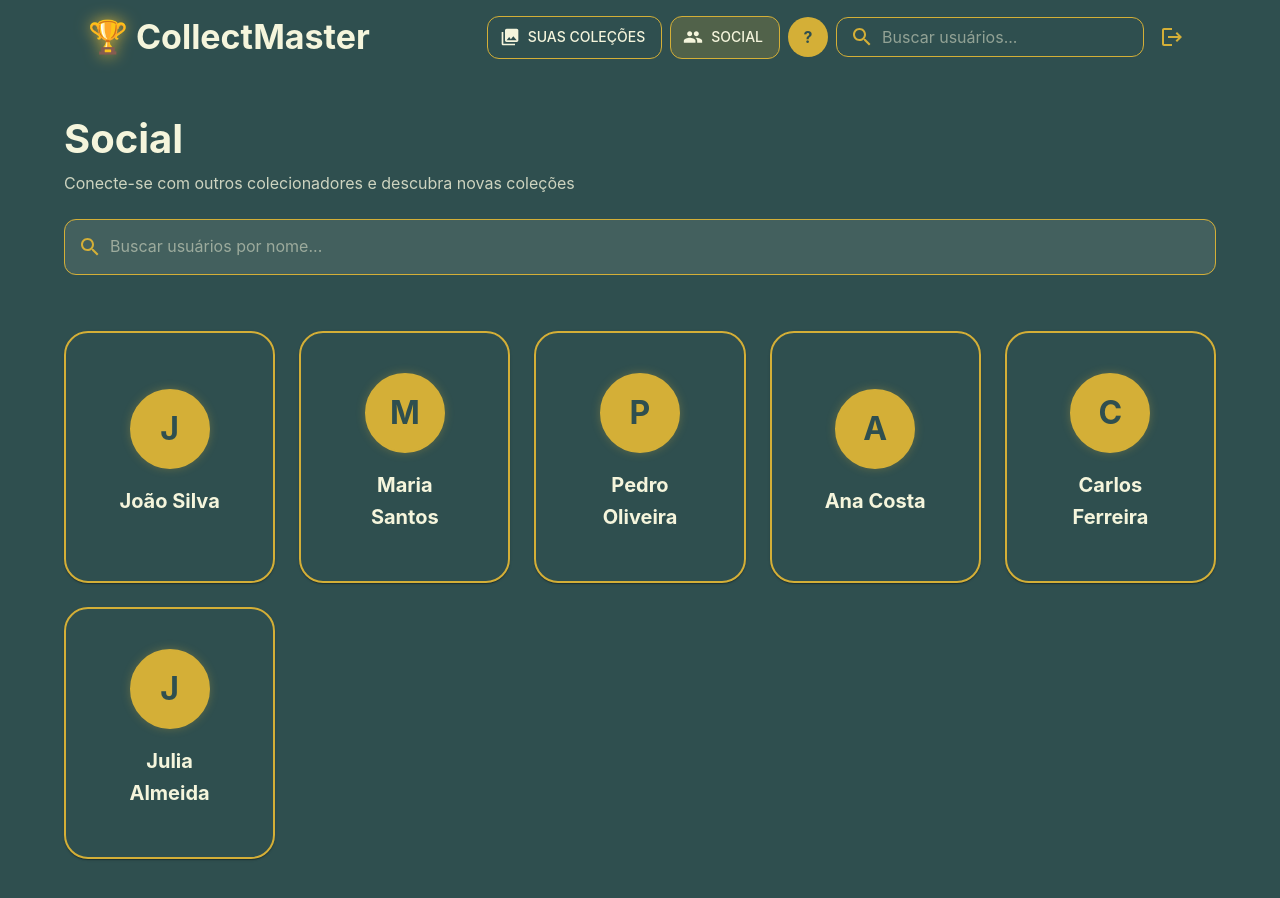
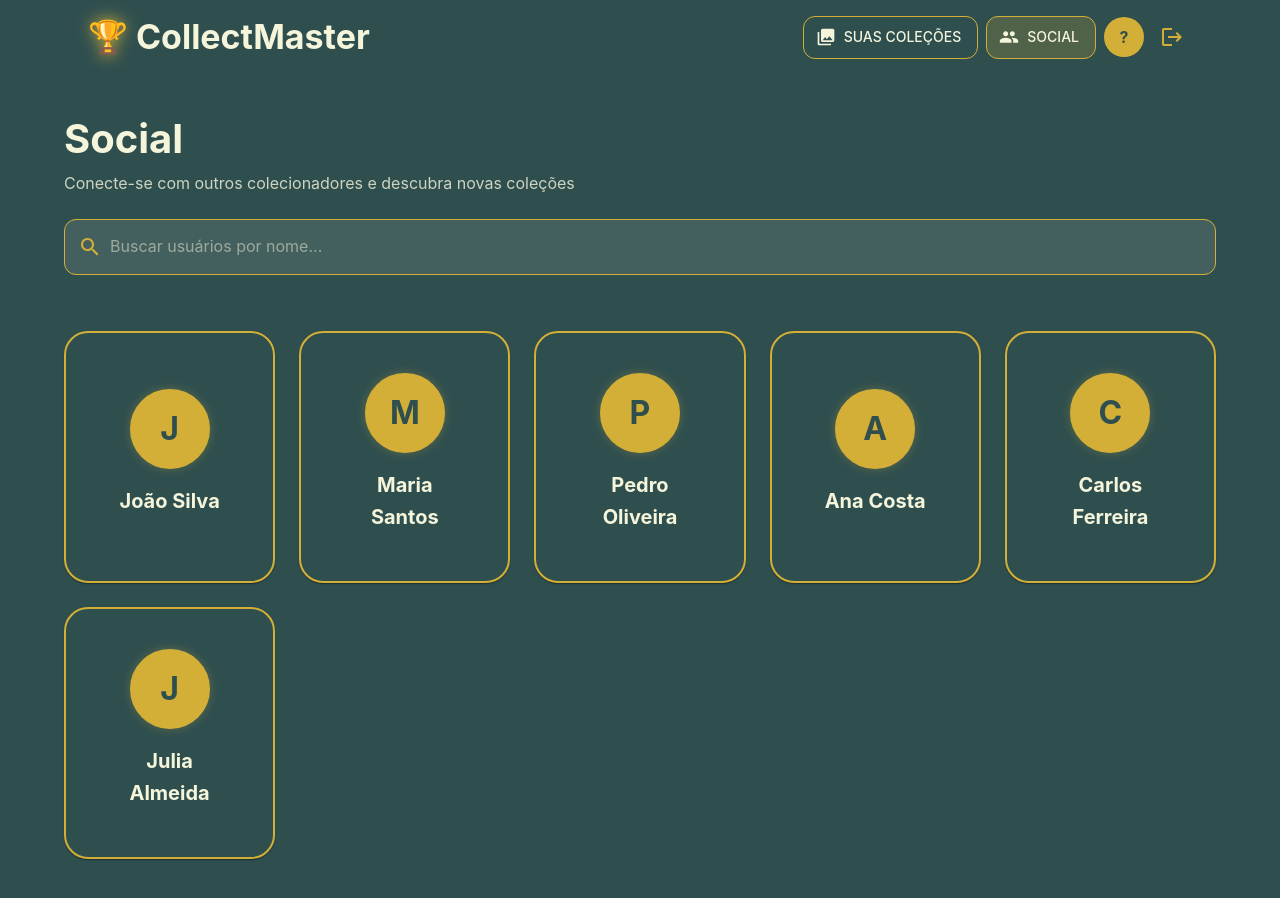
Before and after one commit to g-ribeirods/CollectMaster, a React (Vite) app: page /social in a window 1280 px wide. Built offline with nearby package versions, Linux system fonts and the light colour scheme.

Commit message:
search bar on social page removed

```diff
--- a/src/pages/Profile/ProfilePage.jsx
+++ b/src/pages/Profile/ProfilePage.jsx
@@ -163,22 +163,6 @@ const ProfilePage = () => {
                 {user?.name ? user.name[0].toUpperCase() : '?'}
               </Avatar>
             </Box>
-
-            {/* Ícone de Busca */}
-            {!hideSearch && (
-              <IconButton
-                sx={{
-                  color: '#D4AF37',
-                  display: { xs: 'none', sm: 'flex' },
-                  ml: 1,
-                  '&:hover': {
-                    bgcolor: 'rgba(212, 175, 55, 0.1)',
-                  }
-                }}
-              >
-                <SearchIcon />
-              </IconButton>
-            )}
 
             {/* Botão de Logout */}
             <IconButton
--- a/src/pages/Social/Social.jsx
+++ b/src/pages/Social/Social.jsx
@@ -139,46 +139,6 @@ const Social = () => {
               </Avatar>
             </Box>
 
-            {/* Campo de Busca */}
-            <TextField
-              placeholder="Buscar usuários..."
-              variant="outlined"
-              size="small"
-              value={searchQuery}
-              onChange={handleSearchChange}
-              sx={{
-                display: { xs: 'none', sm: 'flex' },
-                ml: 1,
-                minWidth: '250px',
-                '& .MuiOutlinedInput-root': {
-                  color: '#F5F5DC',
-                  '& fieldset': {
-                    borderColor: '#D4AF37',
-                  },
-                  '&:hover fieldset': {
-                    borderColor: '#e5c55a',
-                  },
-                  '&.Mui-focused fieldset': {
-                    borderColor: '#D4AF37',
-                  },
-                },
-                '& .MuiInputLabel-root': {
-                  color: 'rgba(245, 245, 220, 0.7)',
-                },
-                '& .MuiInputBase-input::placeholder': {
-                  color: 'rgba(245, 245, 220, 0.5)',
-                  opacity: 1,
-                },
-              }}
-              InputProps={{
-                startAdornment: (
-                  <InputAdornment position="start">
-                    <SearchIcon sx={{ color: '#D4AF37' }} />
-                  </InputAdornment>
-                ),
-              }}
-            />
-
             {/* Botão de Logout */}
             <IconButton
               onClick={handleLogout}
```
